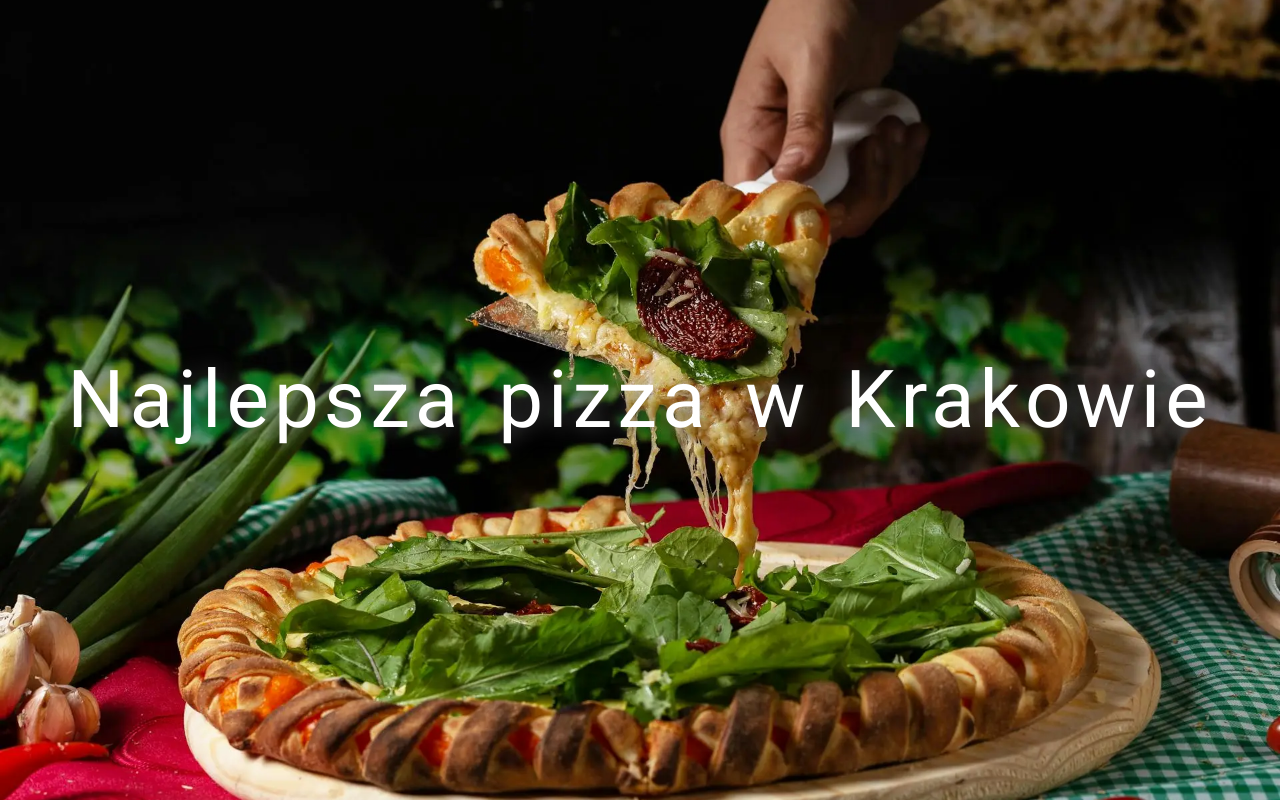
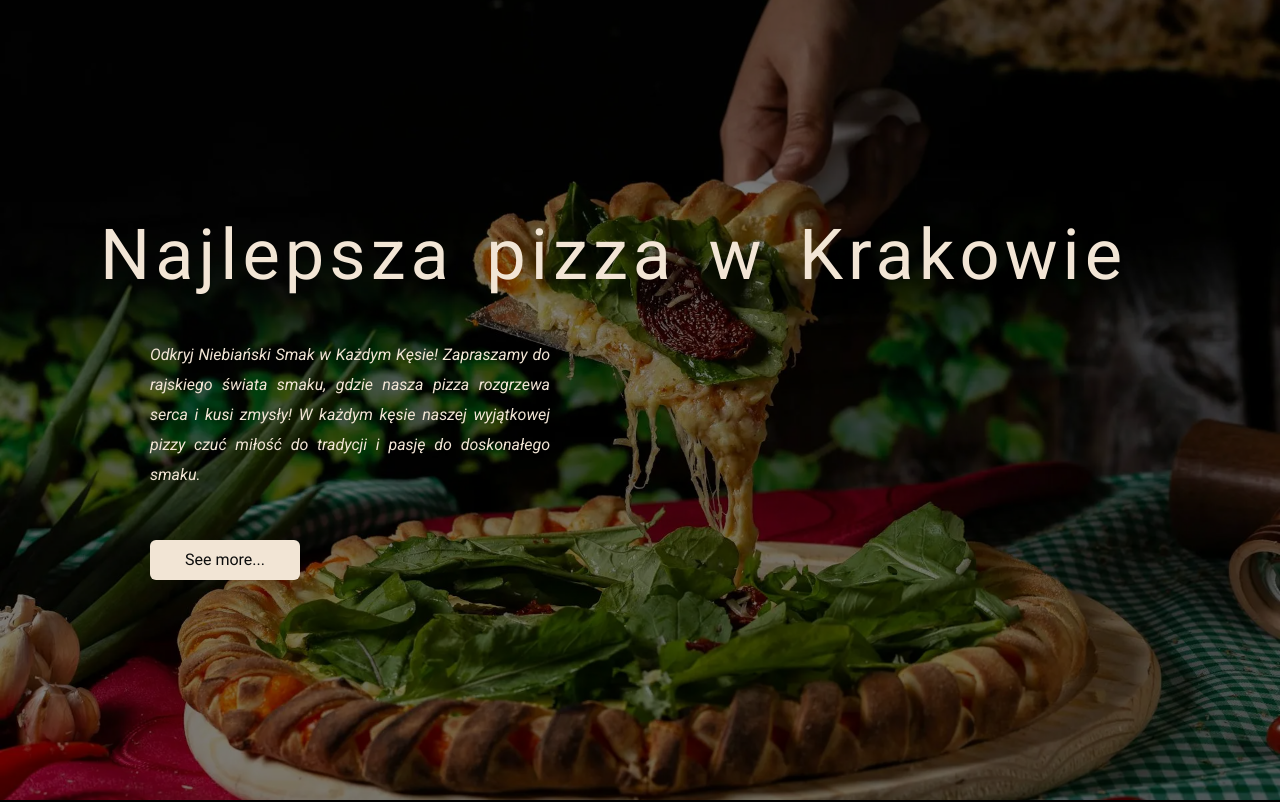
Before and after one commit to JaToExe/PraktykiZawodowe2024, a plain HTML site: page index.html in a window 1280 px wide. Shown: the top 802 px of the page. Drawn offline with nearby package versions, Linux system fonts and the light colour scheme.

Commit message:
mod header

```diff
--- a/index.html
+++ b/index.html
@@ -14,16 +14,22 @@
 </head>
 <body>
     <header id="navi1">
-        <a href="#navi">
+        <div class="hederBox">
             <h1 class="tittle">Najlepsza pizza w Krakowie</h1>
-        </a>
+
+            <p class="text">
+                Odkryj Niebiański Smak w Każdym Kęsie! Zapraszamy do rajskiego świata smaku, gdzie nasza <strong>pizza</strong> rozgrzewa serca i kusi zmysły! W każdym kęsie naszej wyjątkowej <strong>pizzy</strong> czuć miłość do tradycji i pasję do doskonałego smaku.
+            </p>
+
+            <a class="navi" href="#navi">See more...</a>
+        </div>
     </header>
 
     <main></main>
 
     <footer id="navi">
         <a href="#navi1">
-            <h3 class="back">Powrót</h3>
+            <p class="back">Powrót</p>
         </a>
     </footer>
 </body>
--- a/scss/_footer.scss
+++ b/scss/_footer.scss
@@ -1,5 +1,6 @@
 footer {
     height: 50vh;
+    background-color: black;
     display: flex;
     justify-content: center;
     align-items: end;
@@ -9,5 +10,5 @@ footer {
 .back {
     font-size: 30px;
     margin-bottom: 10px;
-    color: black;
+    color: white;
 }
--- a/scss/_header.scss
+++ b/scss/_header.scss
@@ -1,22 +1,97 @@
+// import
+@use "variables" as *;
+@use "mixins" as *;
+
+// html
 header {
     width: 100%;
     height: 100vh;
+
     background: url(../assets/bg-header.webp) center/cover fixed;
+
+    display: flex;
+    justify-content: start;
+    align-items: center;
+
+    h1 {
+        font-size: 2rem;
+
+        @include mdScreen {
+            font-size: 4.4rem;
+        }
+
+
+        @include lgScreen {
+            font-size: 8rem;
+        }
+    }
+
+    &::before {
+        width: 100%;
+        height: 100%;
+
+        background-color: rgba(0, 0, 0, 0.5);
+
+        content: "";
+        display: block;
+        position: absolute;
+    }
+}
+
+// content
+.hederBox{
+    padding-left: 100px;
+    z-index: 1;
+
+    display: flex;
+    justify-content: space-around;
+    align-items: start;
+    flex-direction: column;
+}
+
+.tittle {
+    font-weight: 400;
+    letter-spacing: 5px;
+    word-spacing: 10px;
+
+    text-align: center;
+
+    color: $color3;
+}
+
+.text {
+    width: 400px;
+    margin-top: 50px;
+    margin-left: 50px;
+    line-height: 30px;
+
+    text-align: justify;
+    font-style: italic;
+
+    color: $color3;
+}
+
+.navi {
+    width: 150px;
+    height: 40px;
+    margin-top: 50px;
+    margin-left: 50px;
+    border-radius: 6px;
+
     display: flex;
     justify-content: center;
     align-items: center;
 
-    h1 {
-        font-size: 5rem;
-    }
+    text-decoration: none;
+
+    background-color: $color3;
+    color: $color5;
 }
 
-// content
-.tittle {
-    font-weight: 400;
-    letter-spacing: 5px;
-    word-spacing: 10px;
-    color: white;
-    filter: drop-shadow(0 0 10px rgb(75, 75, 75));
-    text-align: center;
+.navi:hover {
+    background-color: $color5;
+    color: $color3;
+
+    transition: 0.4s;
+    transform: translateX(10px);
 }
--- a/scss/_main.scss
+++ b/scss/_main.scss
@@ -1,3 +1,4 @@
 main {
-    height: 50vh;
+    height: 70vh;
+    background-color: black;
 }
--- /dev/null
+++ b/scss/_mixins.scss
@@ -0,0 +1,11 @@
+@mixin mdScreen {
+    @media screen and (min-width: 680px) {
+        @content;
+    }
+}
+
+@mixin lgScreen {
+    @media screen and (min-width: 2000px) {
+        @content;
+    }
+}
```
Also changed, not shown: css/style.css, scss/_variables.scss (line endings or trailing spaces), 1 other file.
